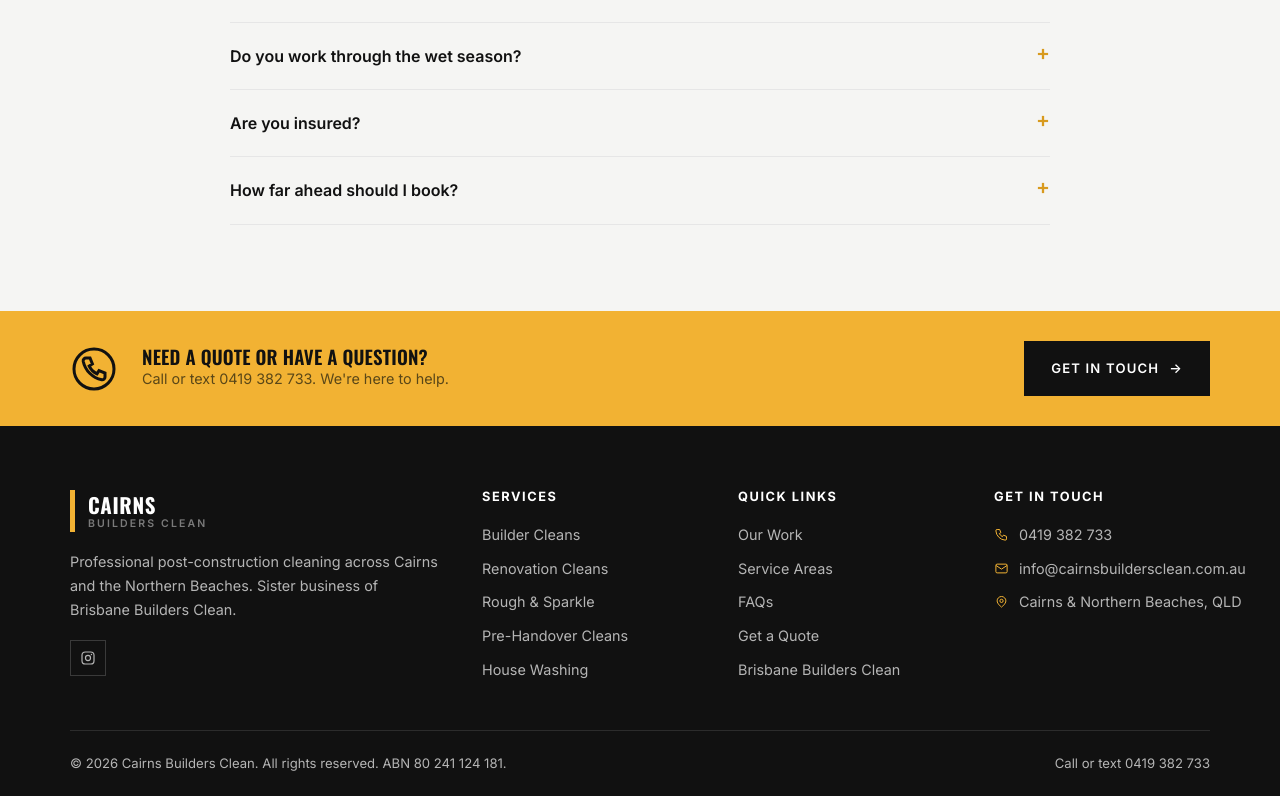
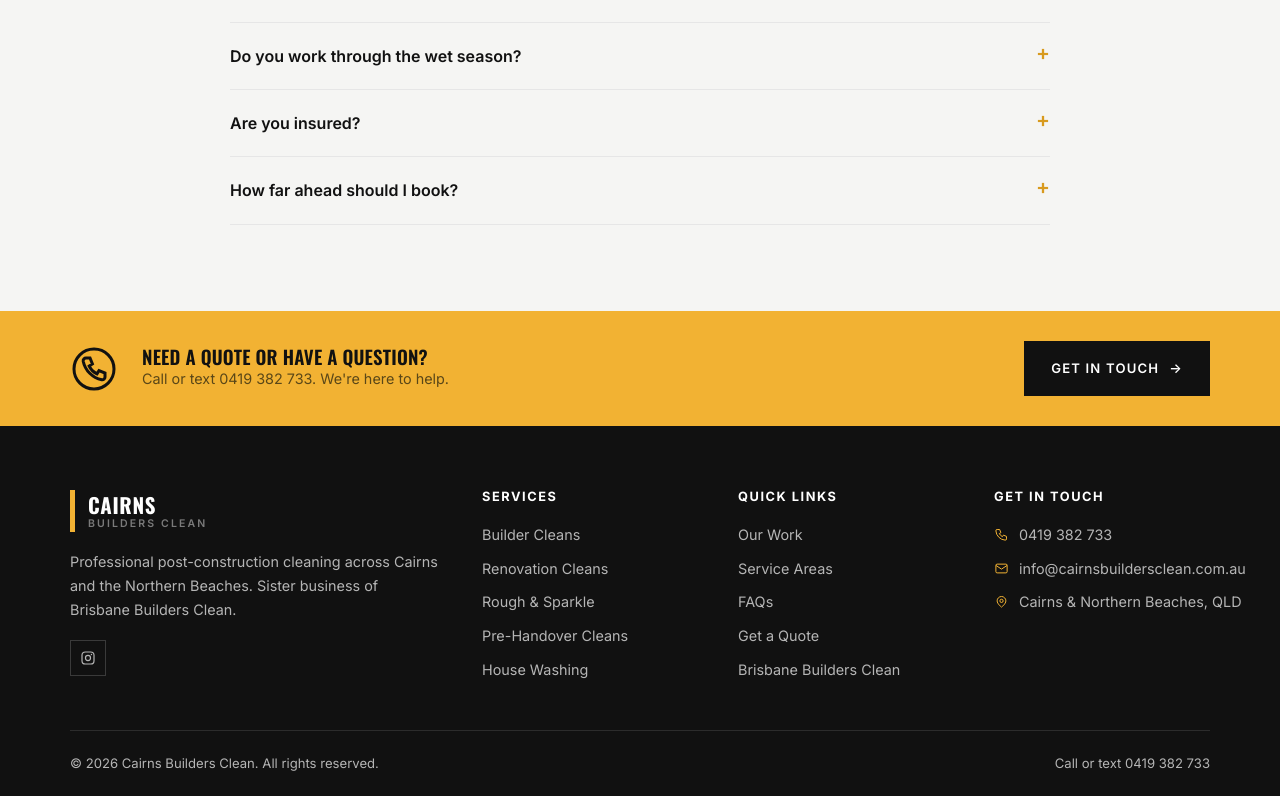
Before and after one commit to roxannealterio/CairnsBuildersClean, a plain HTML site: page index.html in a window 1280 px wide. Shown: the part 5054-5850 px from the top of the page. Drawn offline with nearby package versions, Linux system fonts and the light colour scheme.

Commit message:
Remove ABN from footer; services page: brighter listing kitchen, no repeated photo
Co-Authored-By: Claude Opus 5.5 <noreply@anthropic.com>
Claude-Session: https://claude.ai/code/session_01NmbxmKkFzreXxmg8R9LtEs

```diff
--- a/index.html
+++ b/index.html
@@ -446,7 +446,7 @@ form{background:#fff;border:1px solid var(--line);padding:32px 28px}
       </ul></div>
     </div>
     <div class="footer-bottom">
-      <span>&copy; 2026 Cairns Builders Clean. All rights reserved. ABN 80 241 124 181.</span>
+      <span>&copy; 2026 Cairns Builders Clean. All rights reserved.</span>
       <span><a href="tel:0419382733">Call or text 0419 382 733</a></span>
     </div>
   </div>
```
Also changed, not shown: quote.html (+1 -1 lines).
